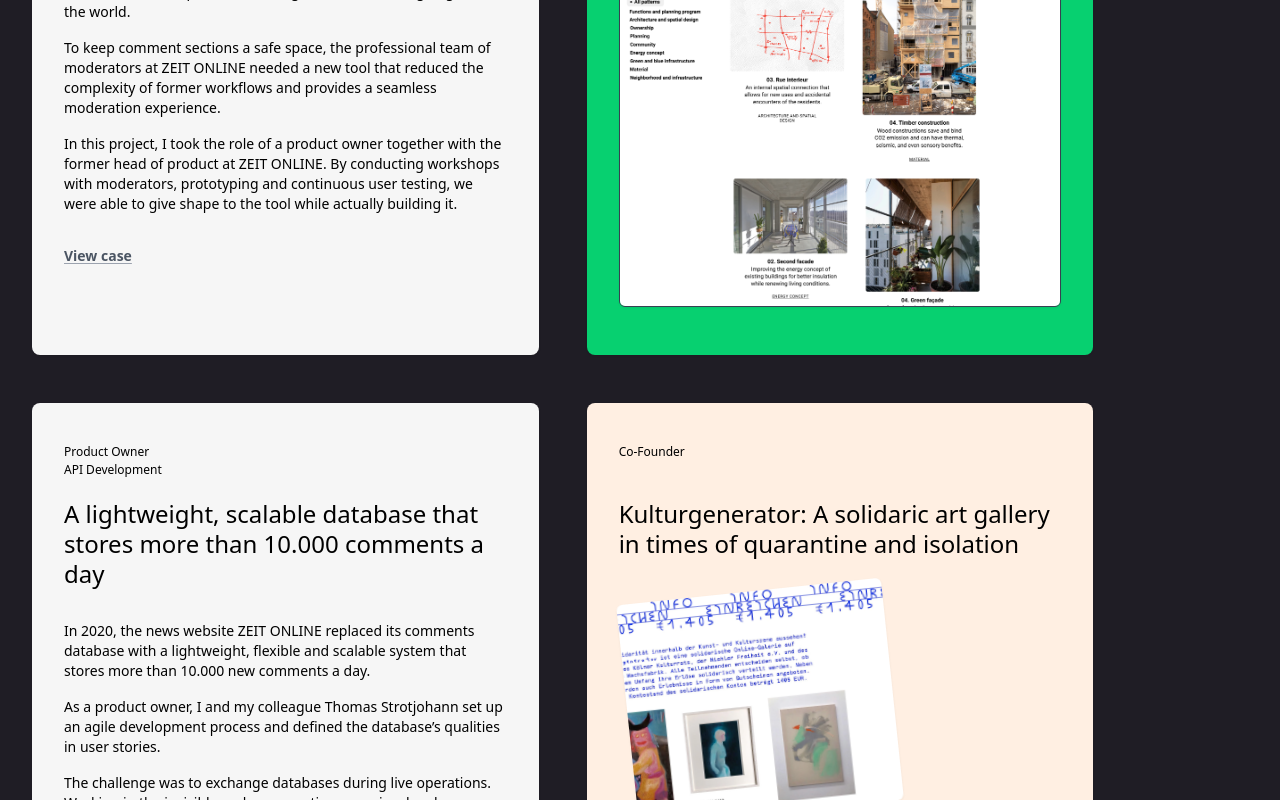
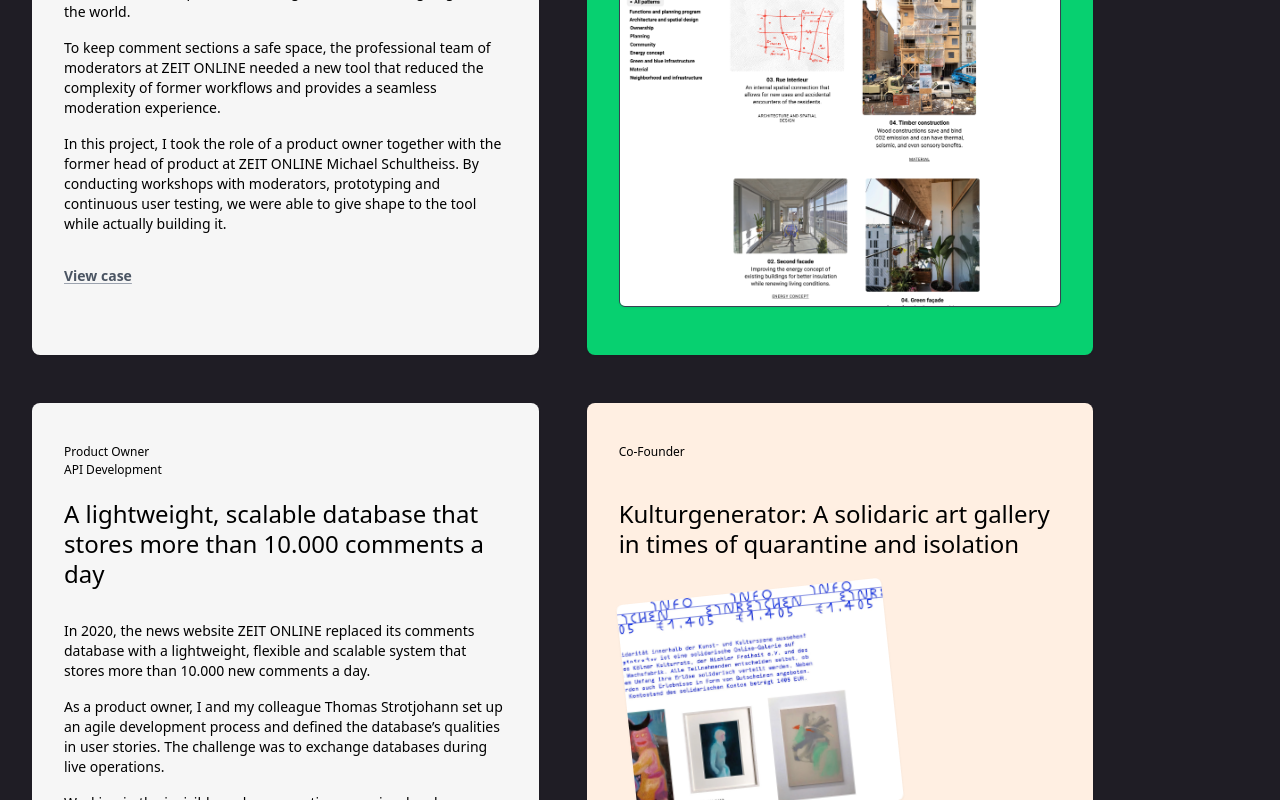
Before and after one commit to milanbargiel/portfolio, a Next.js app: page / in a window 1280 px wide. Shown: the part 920-1720 px from the top of the page. Built offline with nearby package versions, Linux system fonts and the light colour scheme.

Commit message:
Update texts

```diff
--- a/components/project-list.js
+++ b/components/project-list.js
@@ -30,9 +30,10 @@ export default function ProjectList() {
           </p>
           <p className="mb-4">
             In this project, I took the role of a product owner together with
-            the former head of product at ZEIT ONLINE. By conducting workshops
-            with moderators, prototyping and continuous user testing, we were
-            able to give shape to the tool while actually building it.
+            the former head of product at ZEIT ONLINE Michael Schultheiss. By
+            conducting workshops with moderators, prototyping and continuous
+            user testing, we were able to give shape to the tool while actually
+            building it.
           </p>
           <div className="mt-8">
             <Link
@@ -65,10 +66,10 @@ export default function ProjectList() {
           <p className="mb-4">
             As a product owner, I and my colleague Thomas Strotjohann set up an
             agile development process and defined the database’s qualities in
-            user stories.
+            user stories. The challenge was to exchange databases during live
+            operations.
           </p>
           <p className="mb-4">
-            The challenge was to exchange databases during live operations.
             Working in the invisible and reconnecting a service deeply
             intertwined with the basic functioning of the news web page was an
             inspiring challenge.
```
